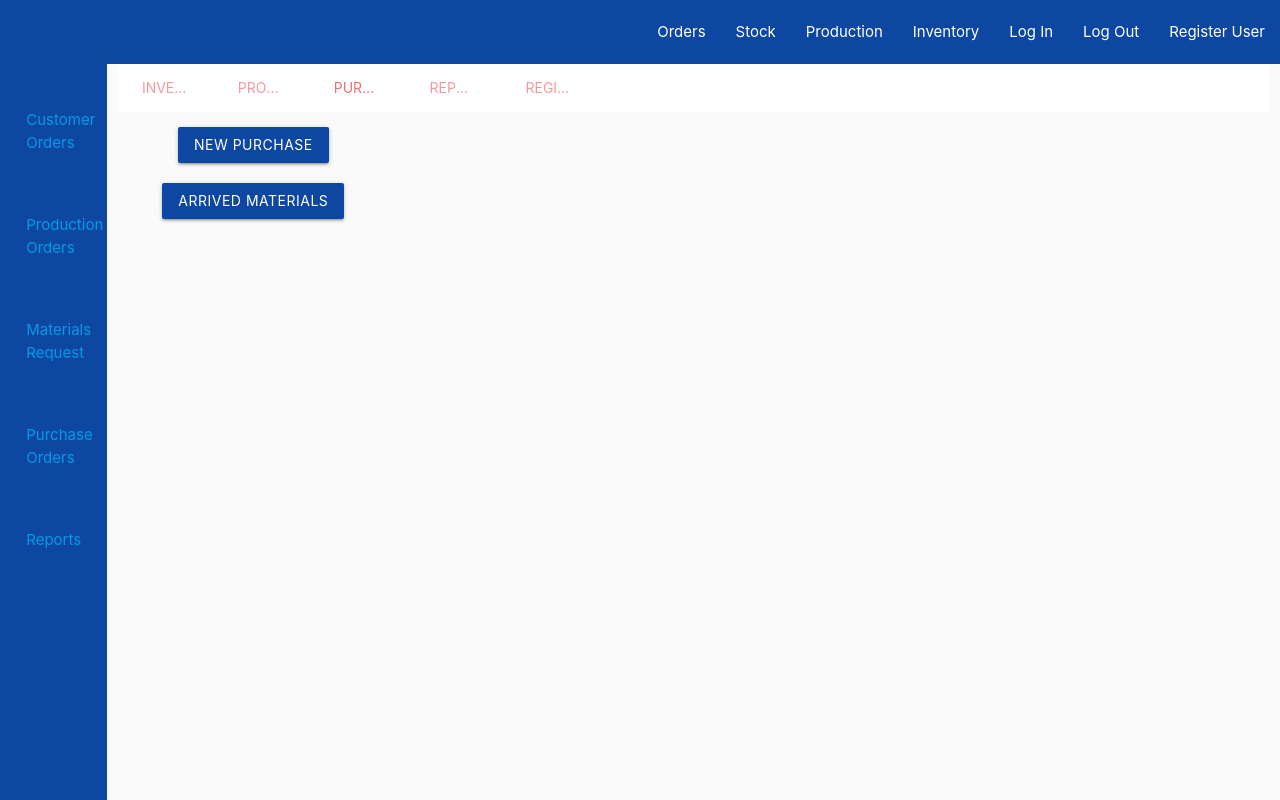
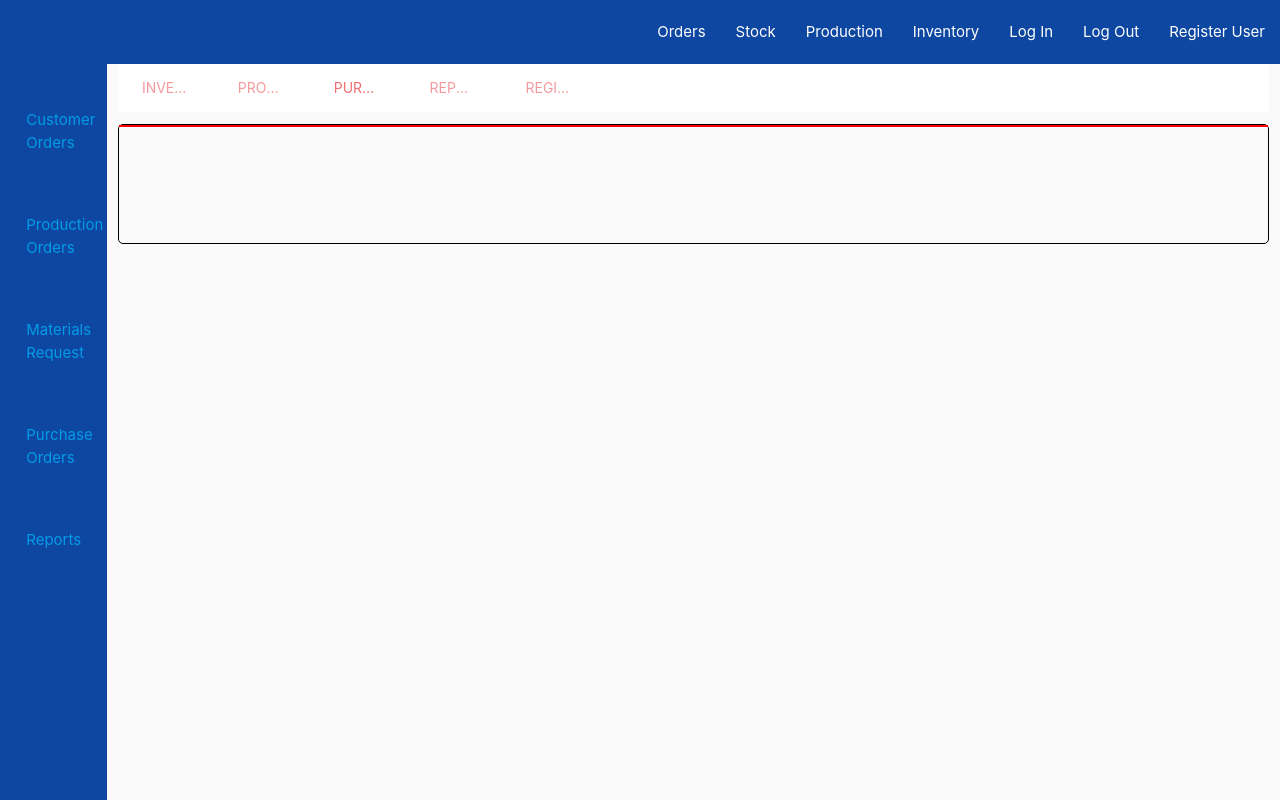
Before and after one commit to mparkcode/test-thia, a Flask app: page / in a window 1280 px wide, after a click on "PURCHASES". Run offline with Flask 2, Linux system fonts and the light colour scheme; data that the repository does not hold is empty; some libraries are stand-ins or nearby versions.

Commit message:
Hidden visibility for purchase tab content, added confirmation before deleting material

```diff
--- a/static/css/style.css
+++ b/static/css/style.css
@@ -34,6 +34,15 @@ nav{
 
 .p-0{
     padding: 0 !important;
+}
+
+.firstlane{
+    margin: 1% auto !important;
+    height: 15vh !important;
+}
+
+#purchases{
+    visibility: hidden;
 }
 
 .tabs .indicator{
@@ -117,7 +126,7 @@ table{
     width: 40px;
 }
 
-#rgst-mat {
+#rgst-mat, #confirmation{
     max-width: 75% !important;
 }
 
--- a/static/js/script.js
+++ b/static/js/script.js
@@ -6,3 +6,7 @@ $(document).ready(function(){
     $('.dropdown-trigger').dropdown();
     $('.tabs').tabs();
   });
+
+  $('#purchase').click(function(){
+        $('#purchases').css("visibility", "visible");
+    })
--- a/templates/inventory.html
+++ b/templates/inventory.html
@@ -5,7 +5,7 @@
             <ul class="tabs">
                 <li class="tab col s1"><a class="active" href="#inventory">Inventory</a></li>
                 <li class="tab col s1"><a href="#prodrequest">Production Requests</a></li>
-                <li class="tab col s1"><a href="#purchases">Purchases</a></li>
+                <li class="tab col s1"><a id="purchase" href="#purchases">Purchases</a></li>
                 <li class="tab col s1"><a href="#invreports">Reports</a></li>
                 <li class="tab col s1"><a class="modal-trigger" href="#rgst-mat">Register Materials</a></li>
             </ul>
@@ -33,22 +33,32 @@
             </tbody>
             <ul id="dropdown1" class="dropdown-content">
                 <li><a href="#!">Purchase Material</a></li>
-                <li><a href="{{ url_for('delete_material', material_id=inventory._id) }}">Delete Material</a></li>
+                <li><a class="modal-trigger" href="#confirmation">Delete Material</a></li>
             </ul>
+            <div id="confirmation" class="modal modal-fixed-footer grey lighten-5">
+                <div class="modal-content m-0 p-0">
+                    <h4 class="blue darken-4">Delete Material?</h4>
+                    <div class="row m-0"><h6><strong>{{ inventory.material_description }}</strong></h6></div>
+                    <div class="row m-0">
+                        <div class="col s6 right">
+                            <a class="modal-close waves-effect waves-red btn red">Cancel</a>
+                        </div>
+                        <div class="col s6 left">
+                            <a class="waves-effect waves-green btn green" href="{{ url_for('delete_material', material_id=inventory._id) }}">Confirm</a>
+                        </div>
+                    </div>
+                </div>
+            </div>
         {% endfor %}
         </table>
     </div>
+
     <div id="prodrequest">Produts Request</div>
     <div id="invreports"></div>
-    <div class="row" id="purchases">
-        <div class="col s12 m3">
-            <ul>
-                <li><div class="row btn blue darken-4">New Purchase</div></li>
-                <li><div class="row btn blue darken-4">Arrived Materials</div></li>
-            </ul>
+    <div class="row firstlane" style="border: solid black 1px; border-radius: 5px;" id="purchases">
+        <div class="col s12" style="border: solid red 1px;">
         </div>
     </div>
-
     <div id="rgst-mat" class="modal modal-fixed-footer grey lighten-5">
         <div class="modal-content p-0">
             <h4 class="blue darken-4">Register New Material</h4>
@@ -88,4 +98,8 @@
         </div>
     </div>
 
+
+
+
+
 {% endblock %}
```
